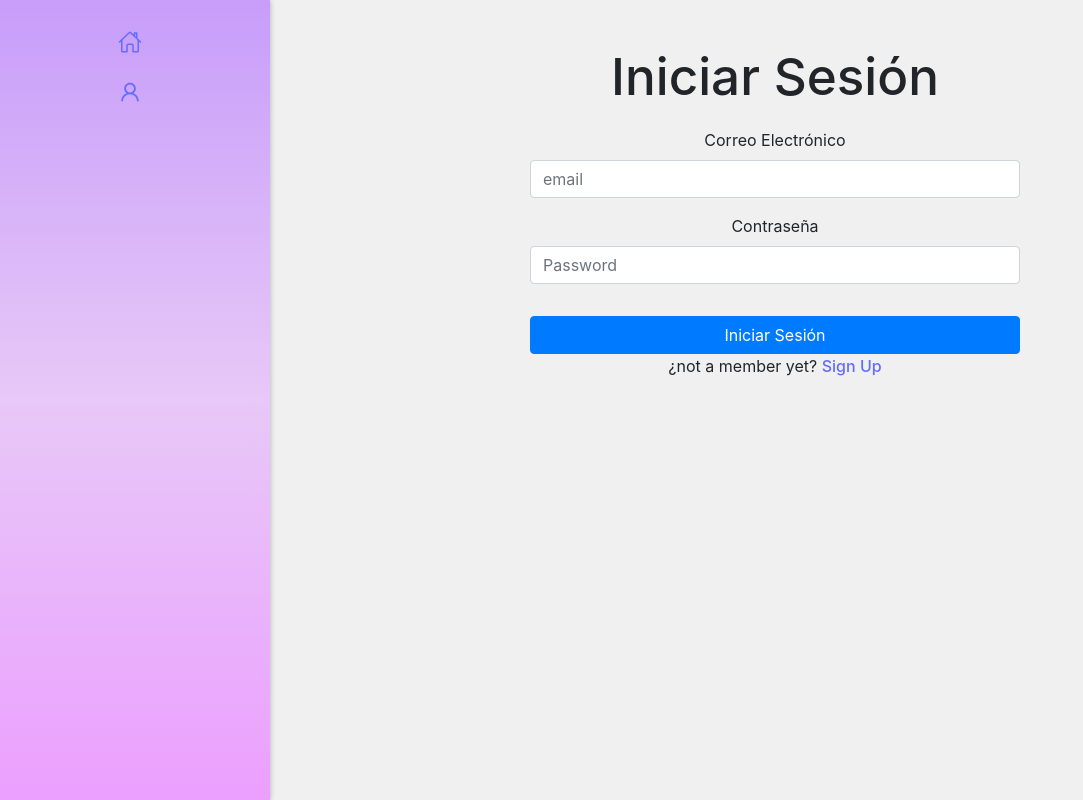
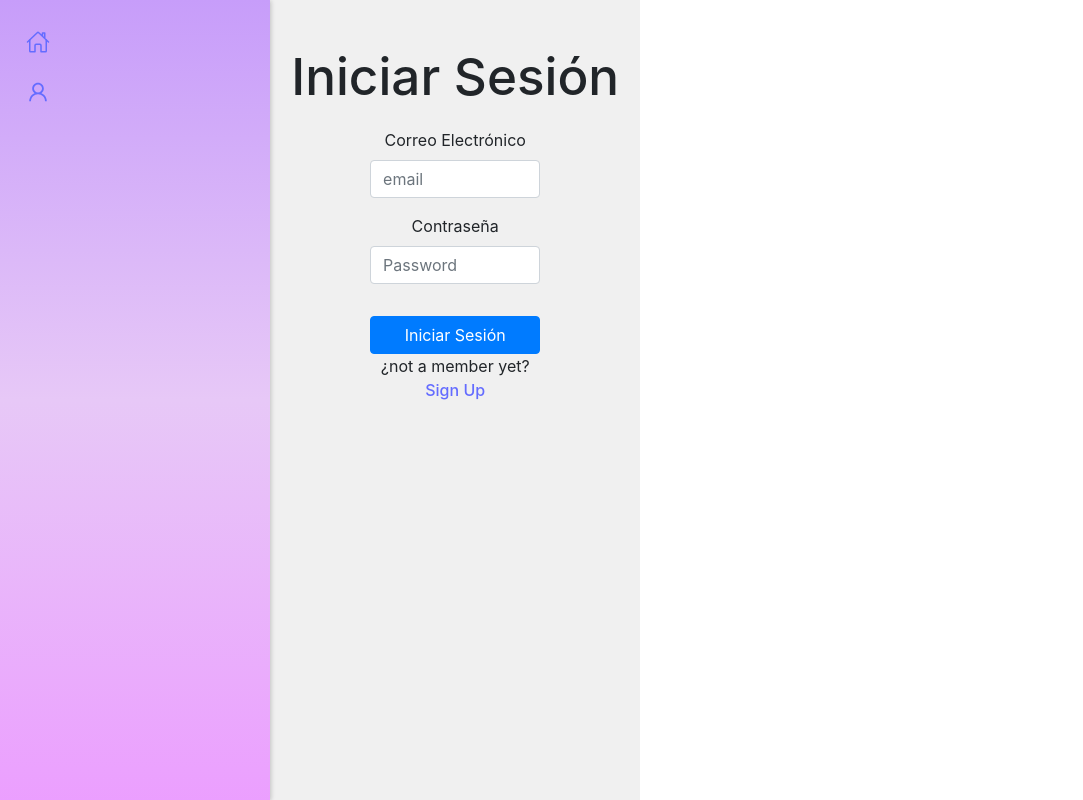
Before and after one commit to MMARTID/mute-client, a React (Vite) app: page / in a window 1280 px wide. Shown: the whole page, without its empty margins (0-1083 px from the left). Built offline with nearby package versions, Linux system fonts and the light colour scheme; no server answers.

Commit message:
style: enhance navbar and post card styles, update visibility display logic

```diff
--- a/src/App.css
+++ b/src/App.css
@@ -74,7 +74,7 @@ nav {
   cursor: pointer;
 }
 
-/* Logo */
+/* --------------------------------------------Logo-------------------------------------------- */
 .logo {
   height: 6em;
   padding: 1.5em;
@@ -90,8 +90,11 @@ nav {
   filter: drop-shadow(0 0 2em #61dafbaa);
 }
 
-/* Navbar */
+/* --------------------------------------------Navbar-------------------------------------------- */
 .navbar {
+  --navbar-hover-bg: rgba(255, 255, 255, 0.26);
+  --navbar-hover-border: rgba(255, 255, 255, 0.36);
+
   position: sticky;
   top: 0;
   left: 0;
@@ -119,23 +122,38 @@ nav {
 .navbar-item {
   display: flex;
   align-items: center;
+  justify-content: flex-start;
+  width: 100%;
   padding: 10px 12px;
   box-sizing: border-box;
   border-radius: 12px;
+  background-color: transparent;
+  transition: background-color 160ms ease, box-shadow 160ms ease;
 
   &.profile-button,
   &.home-button,
-  &.post-button {
-    color: #646cff;
-    cursor: pointer;
-  }
+  &.post-button,
+  &.saved-posts-button {
+  color: #732bcb;
+  cursor: pointer;
+ }
 }
 
 .navbar-item a {
   display: flex;
   align-items: center;
+  justify-content: center;
   width: 100%;
+  min-height: 36px;
+  color: inherit;
+  border-radius: inherit;
   text-decoration: none;
+}
+
+.navbar-item:hover,
+.navbar-item:focus-within {
+  background-color: var(--navbar-hover-bg);
+  box-shadow: inset 0 0 0 1px var(--navbar-hover-border);
 }
 
 .navbar-icon {
@@ -158,10 +176,28 @@ nav {
   position: absolute;
   left: 50%;
   bottom: 92px;
-  display: flex;
+  display: none;
   align-items: center;
   justify-content: center;
   transform: translateX(-50%);
+}
+
+.navbar-logout a {
+  display: none;
+  align-items: center;
+  justify-content: center;
+  width: 42px;
+  height: 42px;
+  border-radius: 12px;
+  color: inherit;
+  text-decoration: none;
+  transition: background-color 160ms ease, box-shadow 160ms ease;
+}
+
+.navbar-logout a:hover,
+.navbar-logout a:focus-visible {
+  background-color: var(--navbar-hover-bg);
+  box-shadow: inset 0 0 0 1px var(--navbar-hover-border);
 }
 
 .navbar-post {
@@ -174,15 +210,22 @@ nav {
   width: 56px;
   height: 56px;
   padding: 0;
-  background-color: #646cff;
+  background-color: #732bcb90;
   border-radius: 49%;
   transform: translateX(-50%);
+  transition: filter 160ms ease, box-shadow 160ms ease;
+}
+
+.navbar-post:hover,
+.navbar-post:focus-visible {
+  filter: brightness(1.06);
+  box-shadow: 0 0 0 2px rgba(255, 255, 255, 0.35);
 }
 .navbar-post svg {
 margin: 0px;
 }
 
-/* Home page */
+/* --------------------------------------------Home page-------------------------------------------- */
 .homepage-container {
   display: flex;
   flex-direction: column;
@@ -229,7 +272,7 @@ margin: 0px;
   width: 100%;
 }
 
-/* Post card */
+/* --------------------------------------------Post card-------------------------------------------- */
 .post-container {
   display: flex;
   min-width: 190px;
@@ -238,8 +281,11 @@ margin: 0px;
   padding: 15px;
   border: 1px solid #e1e8ed;
   border-radius: 8px;
-  background-color: #fff;
+  background-color: #ffffffb5;
   box-shadow: 0 2px 4px rgba(0, 0, 0, 0.1);
+}
+.posts{
+  gap: 5px;
 }
 
 .image-wrapper {
@@ -282,9 +328,13 @@ margin: 0px;
 }
 
 .visibility {
-  color: #657786;
-  font-size: 12px;
+  color: #35414a;
+  font-size: 13px;
   font-style: italic;
+  padding-left: 10px;
+  padding-right: 10px;
+  border-radius: 10px;
+  background: linear-gradient(10deg, #df62df96, #96ecffc0);
 }
 
 .content {
@@ -337,6 +387,7 @@ margin: 0px;
     width: 52px;
     padding: 10px 0;
     justify-content: center;
+    border-radius: 14px;
   }
 
   .navbar-item a {
--- a/src/components/Navbar.jsx
+++ b/src/components/Navbar.jsx
@@ -56,7 +56,7 @@ function Navbar() {
       {/* Solo muestra el logout si el usuario está autenticado */}
       {isLoggedIn && (
         <>
-        <div className="navbar-logout" style={{display: "none"}}>
+        <div className="navbar-logout">
           <a href="/" onClick={logoutUser}>
             <TbLogout2 className="navbar-icon" />
           </a>
--- a/src/components/PostCard.jsx
+++ b/src/components/PostCard.jsx
@@ -65,8 +65,9 @@ return (
               @{post.author.username?.toLowerCase() || "anonimo"}
             </span>
           </div>
+          {post.type === 'all' ? null : <span className="visibility">{post.type}</span>}
 
-          <span className="visibility">{post.visibility}</span>
+
         </div>
         <div className="content">
           <p>{post.content}</p>
--- a/src/index.css
+++ b/src/index.css
@@ -1,38 +1,37 @@
 :root {
+  font-family: Inter, system-ui, Avenir, Helvetica, Arial, sans-serif;
+  line-height: 1.5;
+  font-weight: 400;
+  text-align: center;
+  width:fit-content;
+  color-scheme: light dark;
   color: rgba(255, 255, 255, 0.87);
   background-color: #242424;
-  color-scheme: light dark;
 
-  font-family: Inter, system-ui, Avenir, Helvetica, Arial, sans-serif;
-  font-weight: 400;
-  line-height: 1.5;
-  text-align: center;
   font-synthesis: none;
   text-rendering: optimizeLegibility;
   -webkit-font-smoothing: antialiased;
   -moz-osx-font-smoothing: grayscale;
 }
 
-html,
-body {
-  width: 100%;
-  height: 100%;
+a {
+  font-weight: 500;
+  color: #646cff;
+  text-decoration: inherit;
+}
+a:hover {
+  color: #535bf2;
+}
+
+html, body {
   margin: 0;
   padding: 0;
+  height: 100%;
+  width: 100%;
 }
 
 body {
   overflow-x: hidden;
-}
-
-a {
-  color: #646cff;
-  font-weight: 500;
-  text-decoration: inherit;
-}
-
-a:hover {
-  color: #535bf2;
 }
 
 h1 {
@@ -41,38 +40,34 @@ h1 {
 }
 
 button {
+  border-radius: 8px;
+  border: 1px solid transparent;
   padding: 0.6em 1.2em;
-  border: 1px solid transparent;
-  border-radius: 8px;
+  font-size: 1em;
+  font-weight: 500;
+  font-family: inherit;
   background-color: rgb(78, 92, 166);
   cursor: pointer;
-
-  font-family: inherit;
-  font-size: 1em;
-  font-weight: 500;
-
   transition: border-color 0.25s;
 }
-
 button:hover {
   border-color: #646cff;
 }
-
 button:focus,
 button:focus-visible {
   outline: 4px auto -webkit-focus-ring-color;
 }
+
+
 
 @media (prefers-color-scheme: light) {
   :root {
     color: #213547;
     background-color: #ffffff;
   }
-
   a:hover {
     color: #747bff;
   }
-
   button {
     background-color: #f9f9f9;
   }
--- a/src/pages/HomePage.jsx
+++ b/src/pages/HomePage.jsx
@@ -51,6 +51,7 @@ function HomePage(params) {
 
   return (
     <>
+    {/* CREAR COMPONENTE - ESPERAR PARA ESTILIZAR JUSJUS */}
       <div className="homepage-container">
         {isLoggedIn && (
           <div className="filter-buttons">
```
